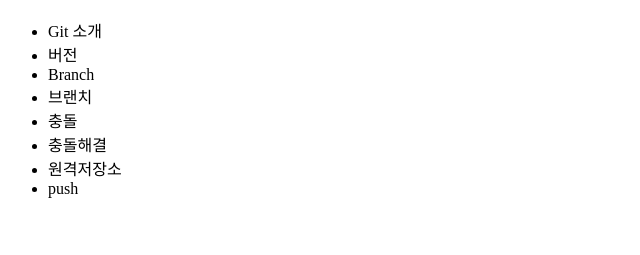
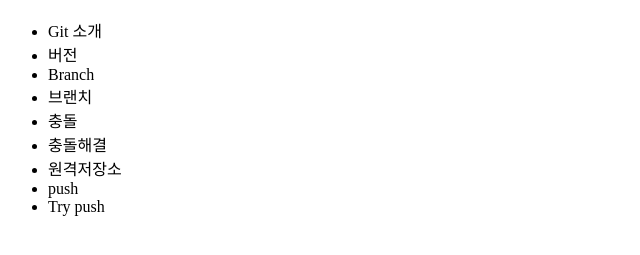
Before and after one commit to kbsookr/opentutorials_git_kbs, a plain HTML site: page index.html in a window 1280 px wide. Shown: the part 57-312 px from the top of the page, without its empty margins (0-640 px from the left). Drawn offline with Linux system fonts and the light colour scheme.

Commit message:
Try push 추가

```diff
--- a/index.html
+++ b/index.html
@@ -14,6 +14,7 @@
             <li>충돌해결</li>
             <li>원격저장소</li>
             <li>push</li>
+            <li>Try push</li>
         </ul>
     </body>
 </html>
```
